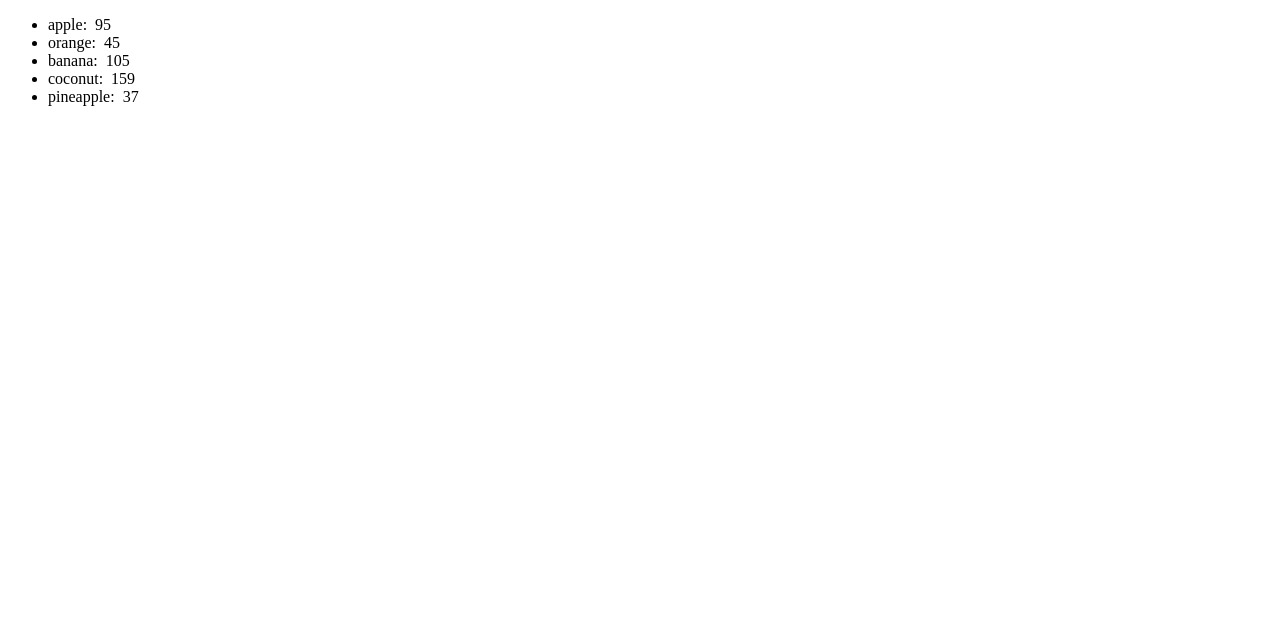
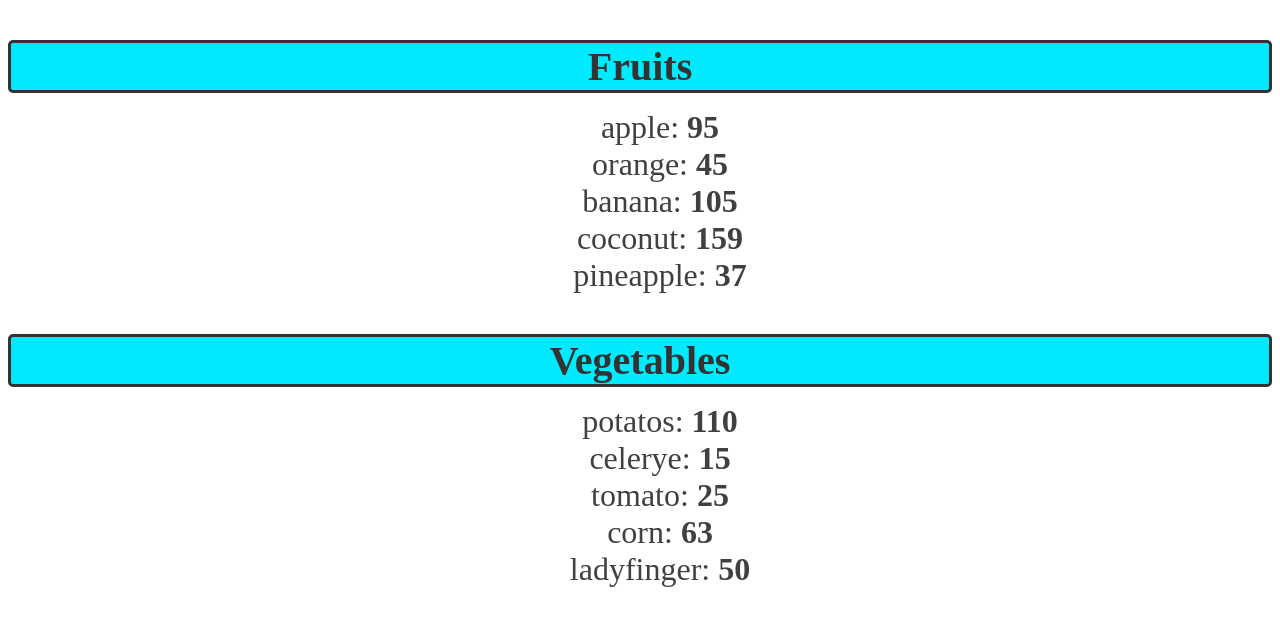
Before and after one commit to eedu7/ReactJS, a React (Vite) app in the folder my-react-app/: page / in a window 1280 px wide. Shown: the top 626 px of the page. Built offline with nearby package versions, Linux system fonts and the light colour scheme.

Commit message:
Resuable List Component with PropTypes

```diff
--- a/my-react-app/src/App.jsx
+++ b/my-react-app/src/App.jsx
@@ -2,10 +2,26 @@
 // import Button from "./button-component/button.jsx";
 // import Student from "./student-component-props/student.jsx"
 // import UserGreeting from "./condition-rendering-component/userGreeting.jsx";
-
-import List from "./renderingList/List.jsx";
+// import List from "./renderingList/List.jsx";
+import List from "./renderingList/reusableList.jsx"
 
 function App() {
+
+    const fruitsObj = [
+        {"id": 1, "name": "apple", "calories": 95},
+        {"id": 2, "name": "orange", "calories": 45},
+        {"id": 3, "name": "banana", "calories": 105},
+        {"id": 4, "name": "coconut", "calories": 159},
+        {"id": 5, "name": "pineapple", "calories": 37},
+    ]
+
+    const vegetables = [
+        {"id": 1, "name": "potatos", "calories": 110},
+        {"id": 2, "name": "celerye", "calories": 15},
+        {"id": 3, "name": "tomato", "calories": 25},
+        {"id": 4, "name": "corn", "calories": 63},
+        {"id": 5, "name": "ladyfinger", "calories": 50},
+    ]
     return (<>
         {/*  Card Component  */}
         {/*<Card/>*/}
@@ -20,7 +36,11 @@
         {/*<UserGreeting isLoggedIn={false} username="MueedAhmad"/>*/}
 
         {/* Rendering List*/}
-        <List/>
+        {/*<List/>*/}
+
+        {/* Reusable List Component*/}
+        {fruitsObj.length > 0 ? <List items={fruitsObj} category="Fruits"/> : null}
+        {vegetables.length > 0 && <List items={vegetables} category="Vegetables"/>}
     </>)
 }
 
--- a/my-react-app/src/renderingList/List.jsx
+++ b/my-react-app/src/renderingList/List.jsx
@@ -11,16 +11,20 @@
         {"id": 5, "name": "pineapple", "calories": 37},
     ]
 
+    // Sorting
     // fruitsObj.sort((a, b) => a.name.localeCompare(b.name));  // Ascending Order Alphabetical Order
     // fruitsObj.sort((a, b) => b.name.localeCompare(a.name));  // Descending Order Alphabetical Order
     // fruitsObj.sort((a, b) => a.calories - b.calories);  // Ascending Order Numerical
     // fruitsObj.sort((a, b) => b.calories - a.calories);  // Desending Order Numerical
 
+    // Filtering
+    // const lowCalFruits = fruitsObj.filter(fruit => fruit.calories <= 100);
+    const highCalFruits = fruitsObj.filter(fruit => fruit.calories > 100);
     // Working wit the list
     // const listItem = fruits.map(fruit => <li>{fruit}</li>)
 
     // Working with the list of objects
-    const listFruitObj = fruitsObj.map(fruit =>
+    const listFruitObj = highCalFruits.map(fruit =>
         <li key={fruit.id}>{fruit.name}: &nbsp;{fruit.calories}</li>)
 
 
--- /dev/null
+++ b/my-react-app/src/renderingList/list.css
@@ -0,0 +1,23 @@
+.list-category {
+    font-size: 2.5em;
+    font-weight: bold;
+    color: hsl(0, 0%, 20%);
+    margin-bottom: 10px;
+    text-align: center;
+    border: 3px solid;
+    border-radius: 5px;
+    background-color: hsl(185, 100%, 50%);
+}
+
+.list-item li {
+    font-size: 2em;
+    list-style: none;
+    color: hsl(0, 0%, 25%);
+    text-align: center;
+    margin: 0;
+}
+
+.list-item li:hover {
+    color: hsl(0, 0%, 45%);
+    cursor: pointer;
+}
--- /dev/null
+++ b/my-react-app/src/renderingList/reusableList.jsx
@@ -0,0 +1,36 @@
+/* eslint-disable */
+import "./list.css"
+import PropTypes from "prop-types";
+
+function List(props) {
+    const itemList = props.items;
+
+    const listItems = itemList.map(
+        item => <li key={item.id}>{item.name}: <b>{item.calories}</b></li>
+    )
+    return (
+        <>
+            <h3 className="list-category">{props.category}</h3>
+            <uL className="list-item">
+                {listItems}
+            </uL>
+        </>
+    )
+
+}
+
+List.propTypes = {
+    "category": PropTypes.string,
+    "items": PropTypes.arrayOf(PropTypes.shape({
+        "id": PropTypes.number, "name": PropTypes.string, "calories": PropTypes.number
+    }))
+}
+
+List.defaultProps = {
+    "category": "Category",
+    "items": []
+
+}
+
+
+export default List;
```
